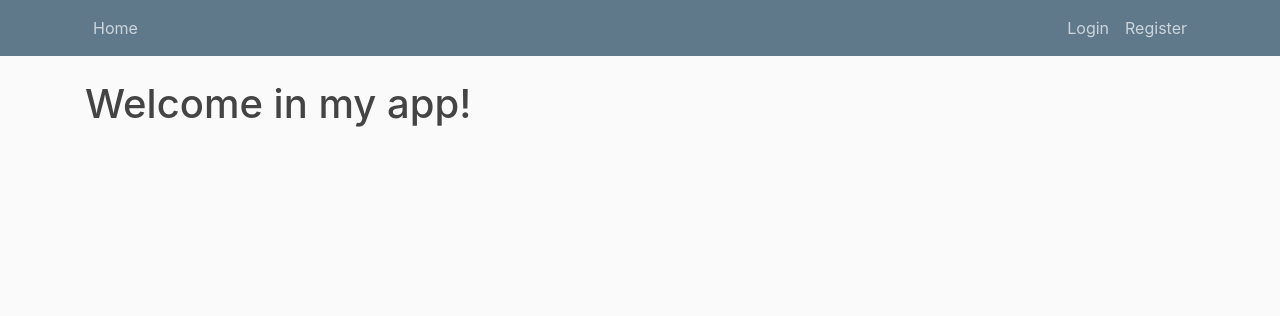
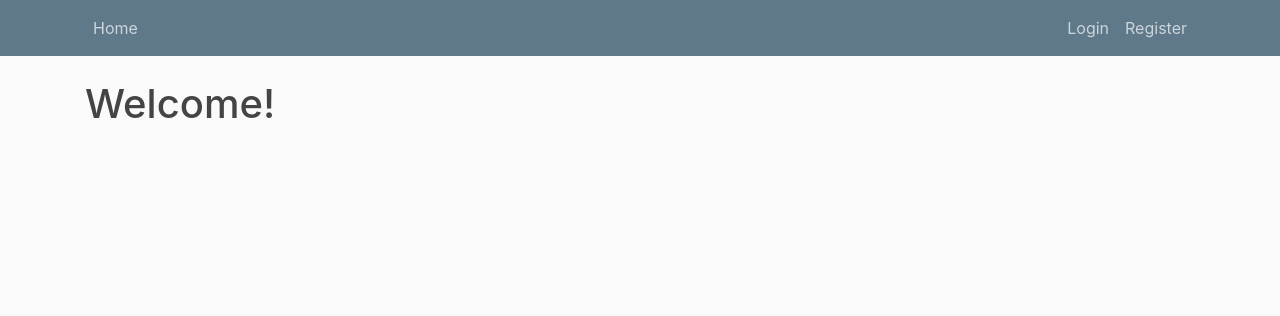
Before and after one commit to memorisanka/project-accounting-app, a Django app: page / in a window 1280 px wide. Shown: the top 316 px of the page. Run offline with Django 4.2, Linux system fonts and the light colour scheme; some libraries are stand-ins or nearby versions.

Commit message:
refactor(users): some changes in html files

```diff
--- a/users/templates/users/base.html
+++ b/users/templates/users/base.html
@@ -16,7 +16,7 @@
     {% if title %}
         <title>{{ title }}</title>
     {% else %}
-        <title>My app</title>
+        <title>Project Accounting</title>
     {% endif %}
 </head>
 <body>
--- a/users/templates/users/home.html
+++ b/users/templates/users/home.html
@@ -2,6 +2,6 @@
 
 {% block content %}
 
-<h1>Welcome in my app!</h1>
+<h1>Welcome!</h1>
 
 {% endblock %}
```
